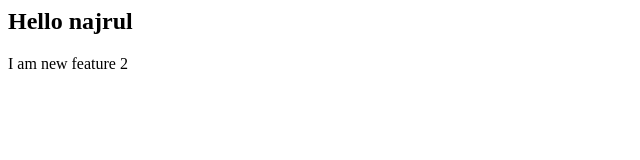
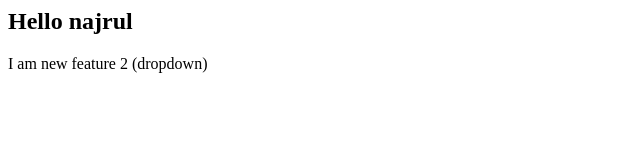
Before and after one commit to najrulshaikh/localrepo, a plain HTML site: page index.html in a window 1280 px wide. Shown: the full height of the page, 0-640 px from the left. Drawn offline with Linux system fonts and the light colour scheme.

Commit message:
new dropdown

```diff
--- a/index.html
+++ b/index.html
@@ -1,2 +1,2 @@
 <h2>Hello najrul</h2>
-<p>I am new feature 2</p>
+<p>I am new feature 2 (dropdown)</p>
```
